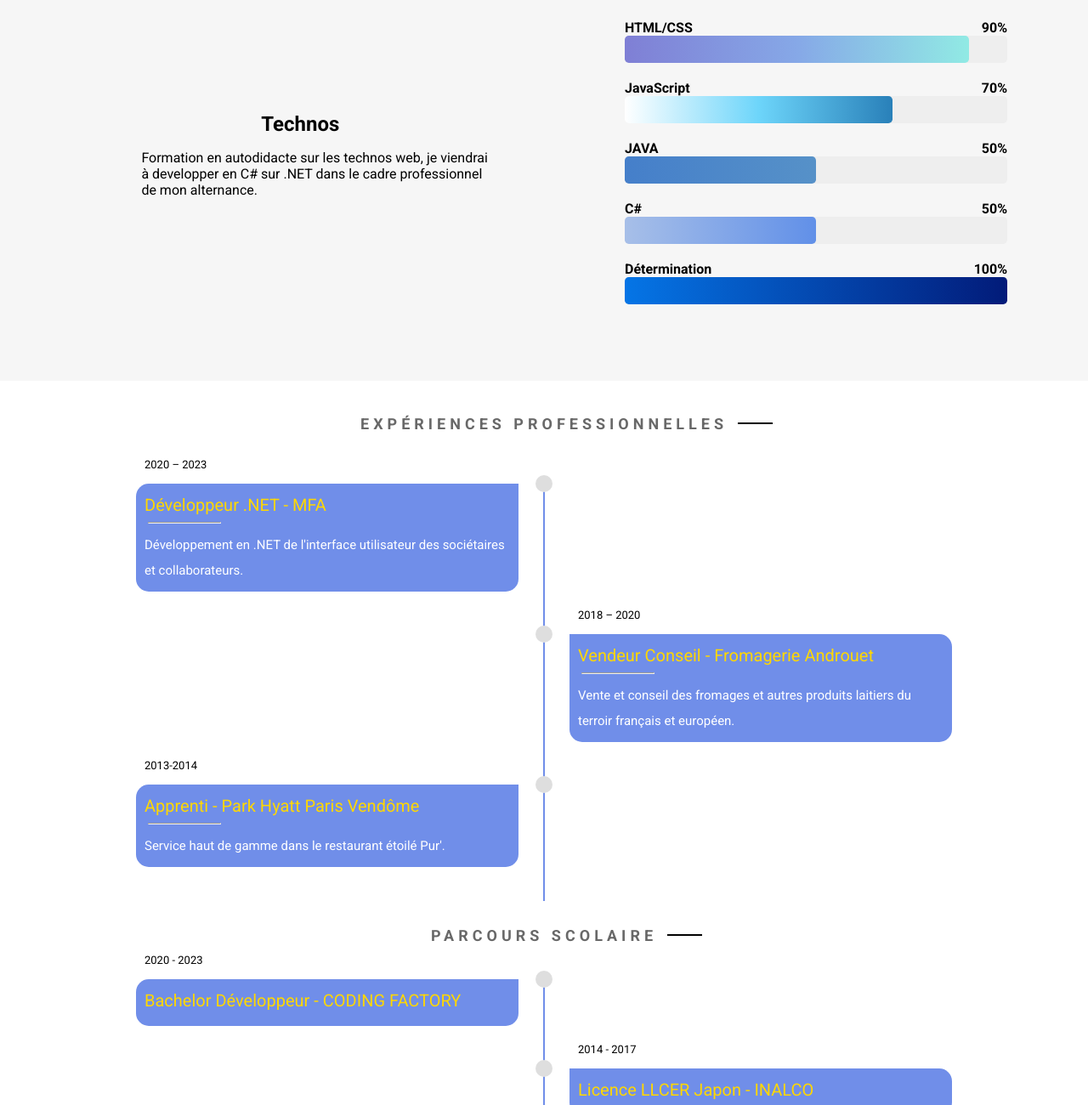
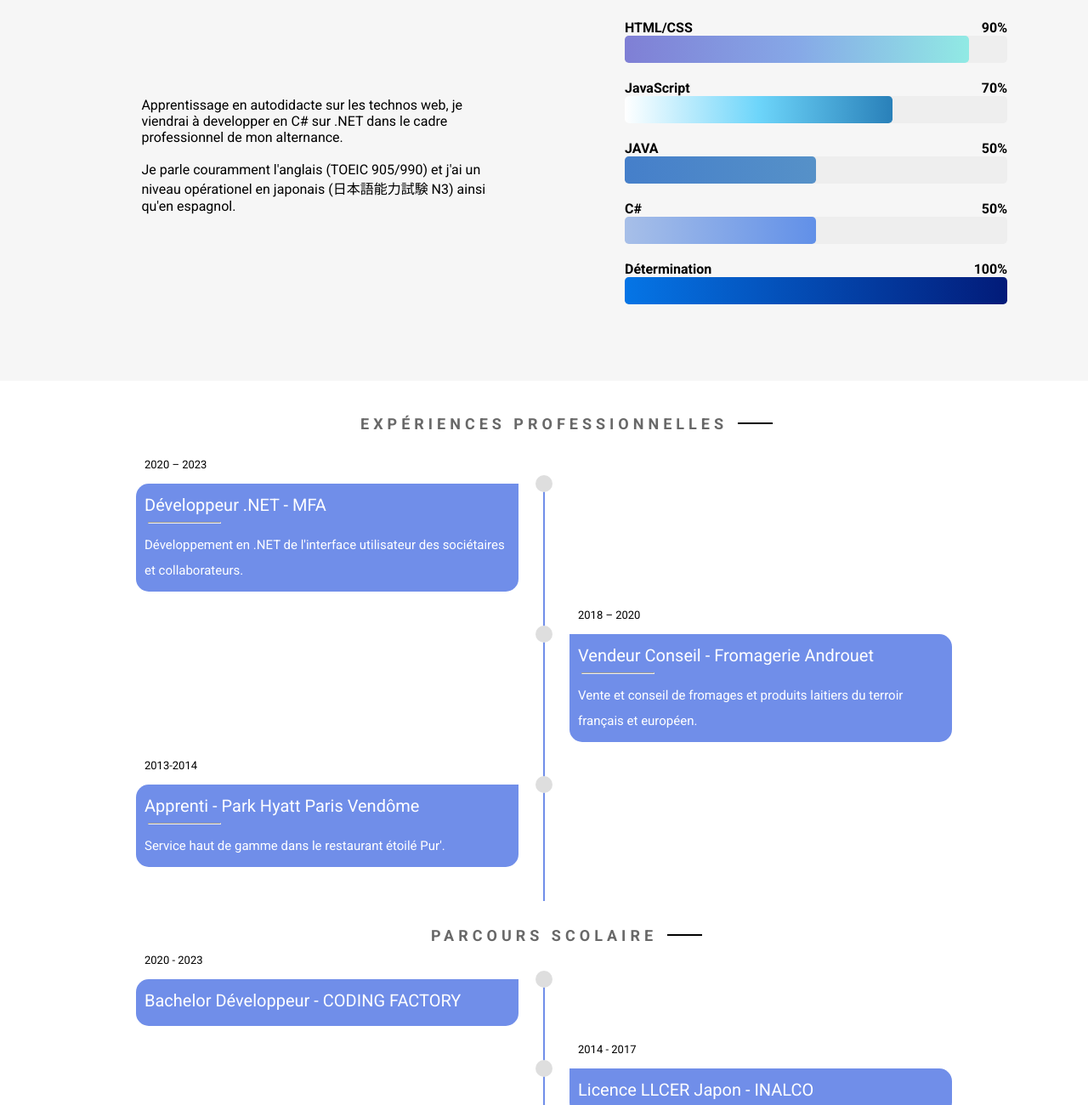
Before and after one commit to Ly-sAn/portefolio, a plain HTML site: page index.html in a window 1280 px wide. Shown: the part 1500-2800 px from the top of the page at 85% size. Drawn offline with Linux system fonts and the light colour scheme.

Commit message:
ajout de liens et corrections

```diff
--- a/css/style.css
+++ b/css/style.css
@@ -12,6 +12,10 @@ body {
   padding: 0;
   width: 100%;
   font-family: 'Roboto', sans-serif;
+}
+
+a {
+  text-decoration: none;
 }
 
 .center-bot {
@@ -545,13 +549,9 @@ body {
 }
 
 .timeline-content a:hover {
-  color: #021b79;
+  color: #e5e1a0;
 }
 
-.timeline h1 {
-  color: #FFD700;
-
-}
 
 .timeline-line {
   align-items: left;
--- a/index.html
+++ b/index.html
@@ -5,7 +5,7 @@
     <meta name="viewport" content="width=device-width, initial-scale=1.0" />
     <meta name="SEO" content="CV, Curriculum Vitae, Portfolio, Développeur web full stack, front end, back end, informatique, informaticien, paris">
     <meta name="keywords" content="CV, Curriculum Vitae, Portfolio, Développeur web full stack, front end, back end, informatique, informaticien, paris">
-    <meta name="description" content="Un projet ambitieux alliant projet privé et professionnel !">
+    <meta name="description" content="Portfolio de Lucas Gauvain, Développeur">
     <meta name="author" content="Lucas Gauvain">
     <!-- FEUILLE DE STYLE -->
     <title>Lucas Gauvain Développeur</title>
@@ -41,7 +41,7 @@
                 </div>
                 <div id="textAbout">
                   <div id="paragraphPropos1">
-                    <h2>Mon Parcours</h2> <br>
+                    <h2>Un peu de moi</h2> <br>
                     <p>Formé par la rigueur et l'excellence des arts de la table à la française et fort de mes expériences enrichissantes au Japon et en Angleterre;
                       j'ai décidé de me reconvertir dans un domaine que je chéris depuis ma tendre enfance, l'informatique par le biais de la programmation.
                     </p>
@@ -67,8 +67,9 @@
     <div class="blockSkill">
 
       <div class="skillPresentation">
-        <h2>Technos</h2>
-        <p>Formation en autodidacte sur les technos web, je viendrai à developper en C# sur .NET dans le cadre professionnel de mon alternance. </p>
+        <p>Apprentissage en autodidacte sur les technos web, je viendrai à developper en C# sur .NET dans le cadre professionnel de mon alternance.
+          <br> <br> Je parle couramment l'anglais (TOEIC 905/990) et j'ai un niveau opérationel en japonais (日本語能力試験 N3) ainsi qu'en espagnol.
+        </p>
       </div>
 
       <div class="skillLvl">
@@ -136,7 +137,7 @@
           <li>
             <div class="timeline-content">
               <h2 class="date">2020 – 2023</h2>
-              <h1>Développeur .NET - MFA</h1>
+              <h1><a href="https://mfa.fr" target="_blank" rel="noopener noreferrer">Développeur .NET - MFA </a></h1>
               <hr class="timeline-line">
               <p>Développement en .NET de l'interface utilisateur des sociétaires et collaborateurs.</p>
             </div>
@@ -144,15 +145,15 @@
           <li>
             <div class="timeline-content">
               <h2 class="date">2018 – 2020</h2>
-              <h1>Vendeur Conseil - Fromagerie Androuet</h1>
+              <h1> <a href="http://androuet.fr" target="_blank" rel="noopener noreferrer">Vendeur Conseil - Fromagerie Androuet</a></h1>
               <hr class="timeline-line">
-              <p>Vente et conseil des fromages et autres produits laitiers du terroir français et européen.</p>
+              <p>Vente et conseil de fromages et produits laitiers du terroir français et européen.</p>
             </div>
           </li>
           <li>
             <div class="timeline-content">
               <h2 class="date">2013-2014</h2>
-              <h1>Apprenti - Park Hyatt Paris Vendôme</h1>
+              <h1><a href="https://www.paris-restaurant-pur.fr/" target="_blank" rel="noopener noreferrer">Apprenti - Park Hyatt Paris Vendôme </a></h1>
               <hr class="timeline-line">
               <p> Service haut de gamme dans le restaurant étoilé Pur'.</p>
             </div>
@@ -168,19 +169,19 @@
           <li>
             <div class="timeline-content">
               <h2 class="date">2020 - 2023</h2>
-              <h1>Bachelor Développeur - CODING FACTORY</h1>
+              <h1><a href="https://codingfactory.fr/nos-formations/bachelor-developpeur-web-mobile/" target="_blank" rel="noopener noreferrer">Bachelor Développeur - CODING FACTORY </a></h1>
             </div>
           </li>
           <li>
             <div class="timeline-content">
               <h2 class="date">2014 - 2017</h2>
-              <h1>Licence LLCER Japon - INALCO</h1>
+              <h1><a href="http://www.inalco.fr/langue/japonais" target="_blank" rel="noopener noreferrer">Licence LLCER Japon - INALCO </a></h1>
               </div>
           </li>
           <li>
             <div class="timeline-content">
               <h2 class="date">2011 - 2014</h2>
-              <h1>Bachelor Manager de restaurant - FERRANDI</h1>
+              <h1><a href="https://www.ferrandi-paris.fr/hotellerie-hebergement/bachelor-fb-and-hospitality-management" target="_blank" rel="noopener noreferrer">Bachelor Manager de restaurant - FERRANDI </a></h1>
           </li>
         </ul>
       </div>
@@ -275,9 +276,9 @@
   <!-- FOOTER -->
     <footer class="footer">
       <div class="align-social">
-        <a href="" target="_blank"><i class="fab fa-github fa-2x space"></i></a>
-        <a href="" target="_blank"><i class="fab fa-linkedin fa-2x space"></i></a>
-        <a href="" target="_blank"><i class="fas fa-envelope fa-2x space"></i></a>
+        <a href="https://github.com/Ly-sAn" target="_blank"><i class="fab fa-github fa-2x space"></i></a>
+        <a href="https://linkedin.com/in/lucasgauvain" target="_blank"><i class="fab fa-linkedin fa-2x space"></i></a>
+        <a href="mailto:lucasgauvain@gmail.com" target="_blank"><i class="fas fa-envelope fa-2x space"></i></a>
       </div>
         <p class="copyright">Copyright - Lucas Gauvain - ©2020 Tous droits réservés.</p>
         </p>
```
